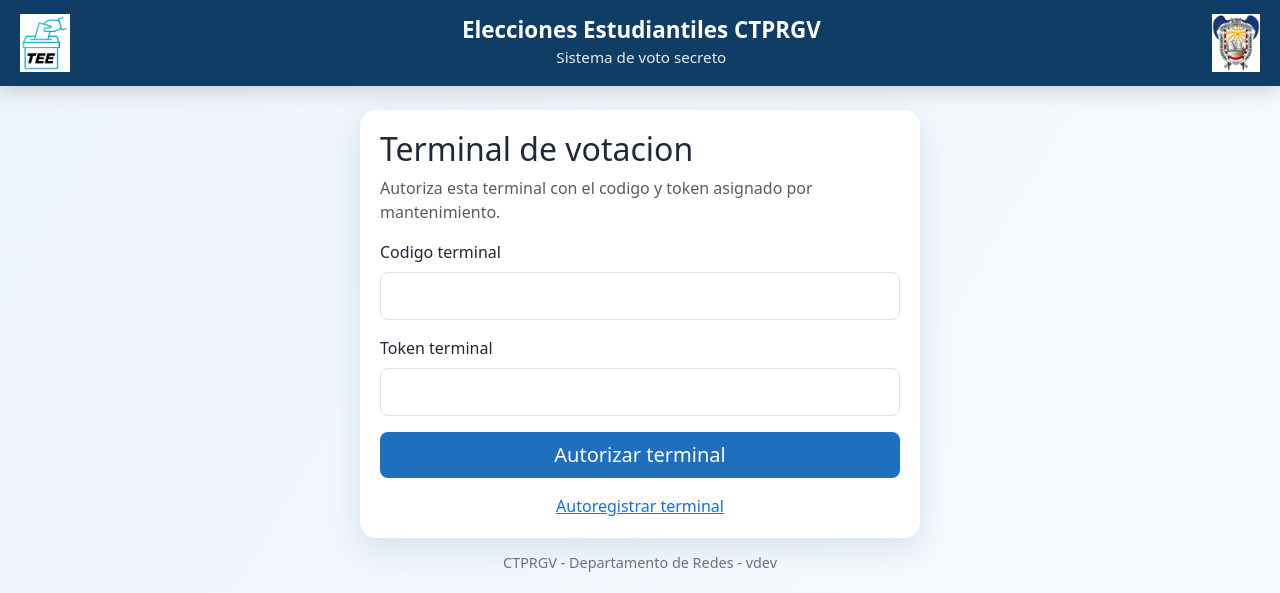
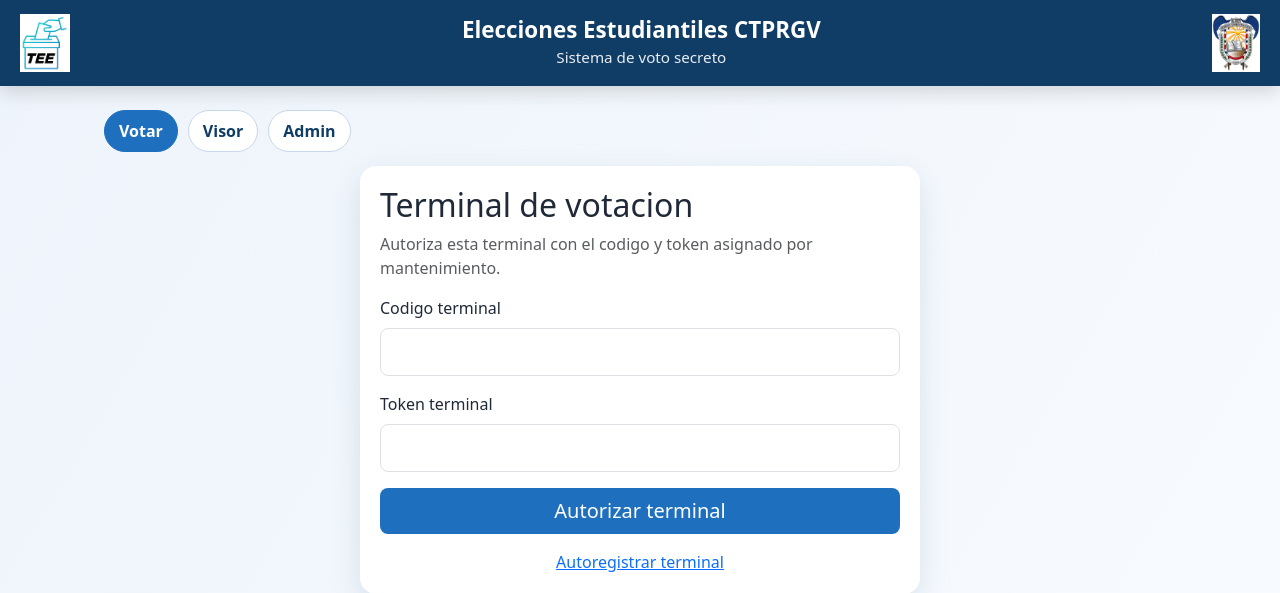
Before and after one commit to vegabryan22/votaciones_ctprgv, a Flask app: page /votaciones/terminal/login?next=/votaciones/votar in a window 1280 px wide. Shown: the top 593 px of the page. Run offline with Flask 3, Linux system fonts and the light colour scheme.

Commit message:
feat(front): menu rapido en layout de votacion

```diff
--- a/votaciones_backend/templates/layout_front.html
+++ b/votaciones_backend/templates/layout_front.html
@@ -37,6 +37,28 @@
             max-width: 1100px;
             margin: 24px auto;
             padding: 0 14px 18px;
+        }
+        .quick-menu {
+            display: flex;
+            flex-wrap: wrap;
+            gap: 10px;
+            margin-bottom: 14px;
+        }
+        .quick-link {
+            background: #fff;
+            color: var(--brand);
+            border: 1px solid #c8d7ea;
+            border-radius: 999px;
+            padding: 8px 14px;
+            font-weight: 600;
+            text-decoration: none;
+            transition: .15s ease;
+        }
+        .quick-link:hover { border-color: var(--brand-2); color: var(--brand-2); }
+        .quick-link.active {
+            background: var(--brand-2);
+            border-color: var(--brand-2);
+            color: #fff;
         }
         .vote-card {
             background: var(--card);
@@ -108,6 +130,12 @@
     </header>
 
     <main class="vote-main">
+        <nav class="quick-menu" aria-label="Accesos rápidos">
+            <a class="quick-link {{ 'active' if request.endpoint in ['votar','mostrar_candidatos','gracias','terminal_login','terminal_autoregistro'] else '' }}" href="{{ url_for('votar') }}">Votar</a>
+            <a class="quick-link {{ 'active' if request.endpoint in ['viewer_login','viewer_dashboard'] else '' }}" href="{{ url_for('viewer_login') }}">Visor</a>
+            <a class="quick-link {{ 'active' if request.endpoint == 'login' else '' }}" href="{{ url_for('login') }}">Admin</a>
+        </nav>
+
         {% with messages = get_flashed_messages(with_categories=true) %}
         {% if messages %}
         {% for category, message in messages %}
```
Also changed, not shown: CHANGELOG.md, 1 other file.
